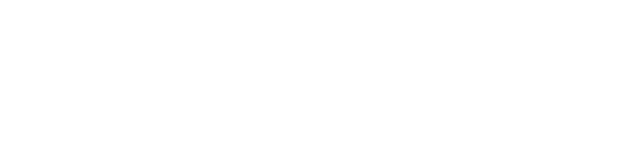
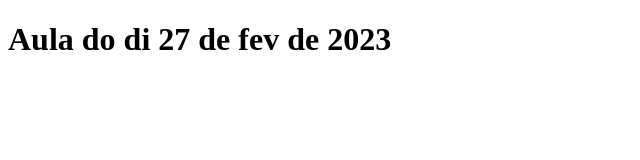
Before and after one commit to rangelmarchiori/AulaLW, a plain HTML site: page index.html in a window 1280 px wide. Shown: the whole page, without its empty margins (0-640 px from the left). Drawn offline with Linux system fonts and the light colour scheme.

Commit message:
alteração Samara

```diff
--- a/index.html
+++ b/index.html
@@ -7,6 +7,7 @@
     <title>Document</title>
 </head>
 <body>
+    <h1>Aula do di 27 de fev de 2023</h1>
 
 </body>
 </html>
```
